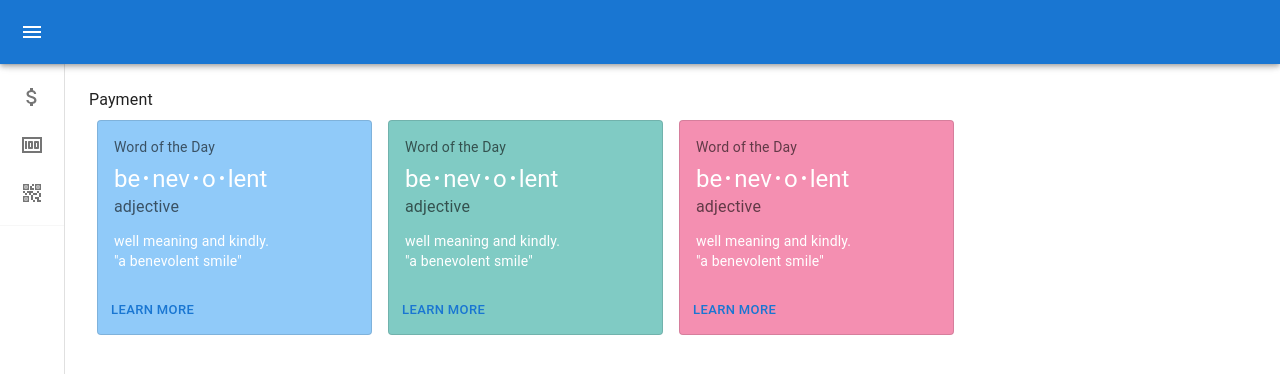
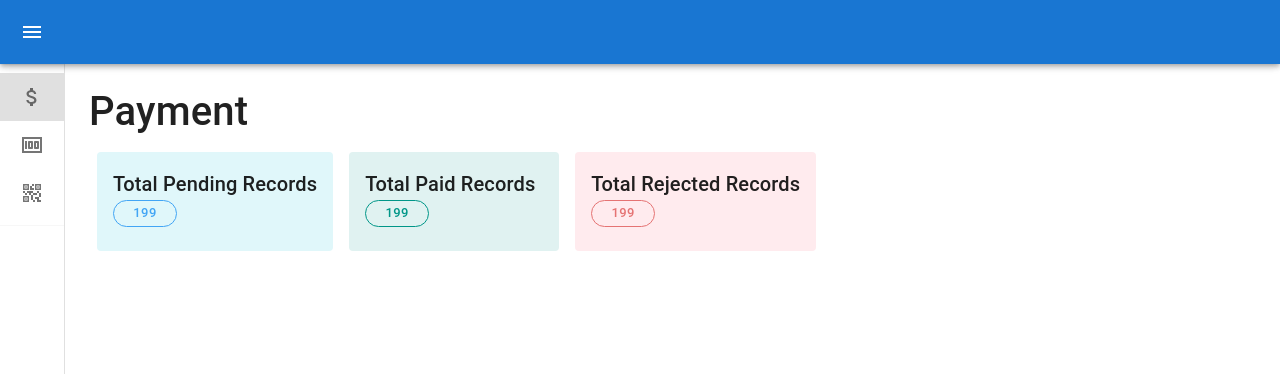
Before and after one commit to ibaddKhan/procom, a React (Vite) app in the folder reactApp/: page /customer in a window 1280 px wide. Shown: the top 374 px of the page. Built offline with nearby package versions, Linux system fonts and the light colour scheme.

Commit message:
sidebar highlight added

```diff
--- a/reactApp/src/components/customers/Navbar.jsx
+++ b/reactApp/src/components/customers/Navbar.jsx
@@ -20,7 +20,7 @@ import AttachMoneyIcon from "@mui/icons-material/AttachMoney";
 import MoneyIcon from "@mui/icons-material/Money";
 import QrCode2Icon from "@mui/icons-material/QrCode2";
 import AccessibilityIcon from '@mui/icons-material/Accessibility';
-import { Outlet, useNavigate } from "react-router-dom";
+import { Outlet, useNavigate, useLocation } from "react-router-dom";
 
 const drawerWidth = 240;
 
@@ -89,36 +89,35 @@ const Drawer = styled(MuiDrawer, {
 }));
 
 const DrawerContent = () => {
-  const theme = useTheme();
   const navigate = useNavigate();
+  const location = useLocation();
 
-  const handleClick = (text) => {
-    console.log(`Clicked on ${text}`);
-    switch (text) {
-      case "Payments":
-        navigate("payment");
-        break;
-      case "Instant Payments":
-        navigate("instantpayment");
-        break;
-      case "QR Scan":
-        navigate("qrscan");
-        break;
-      default:
-        break;
-    }
+  const menuItems = [
+    { text: "Payments", icon: <AttachMoneyIcon />, route: "customer" },
+    { text: "Instant Payments", icon: <MoneyIcon />, route: "customer/instantpayment" },
+    { text: "QR Scan", icon: <QrCode2Icon />, route: "customer/qrscan" },
+  ];
+
+  const isActiveRoute = (route) => {
+    const formattedRoute = route.startsWith('/') ? route.substring(1) : route;
+    return location.pathname === `/${formattedRoute}`;
+  };
+
+  const handleClick = (route) => {
+    navigate(`/${route}`);
   };
 
   return (
     <List>
-      {["Payments", "Instant Payments", "QR Scan"].map((text, index) => (
-        <ListItem key={text} disablePadding sx={{ display: "block" }}>
+      {menuItems.map((item, index) => (
+        <ListItem key={item.text} disablePadding sx={{ display: "block" }}>
           <ListItemButton
-            onClick={() => handleClick(text)}
+            onClick={() => handleClick(item.route)}
             sx={{
               minHeight: 48,
               justifyContent: (theme) => (open ? "initial" : "center"),
               px: 2.5,
+              backgroundColor: isActiveRoute(item.route) ? "#e0e0e0" : "transparent",
             }}
           >
             <ListItemIcon
@@ -128,16 +127,10 @@ const DrawerContent = () => {
                 justifyContent: "center",
               }}
             >
-              {index === 0 ? (
-                <AttachMoneyIcon />
-              ) : index === 2 ? (
-                <QrCode2Icon />
-              ) : (
-                <MoneyIcon />
-              )}
+              {item.icon}
             </ListItemIcon>
             <ListItemText
-              primary={text}
+              primary={item.text}
               sx={{ opacity: (theme) => (open ? 1 : 0) }}
             />
           </ListItemButton>
--- a/reactApp/src/components/customers/paymentCard.jsx
+++ b/reactApp/src/components/customers/paymentCard.jsx
@@ -1,7 +1,6 @@
 import * as React from 'react';
 import Box from '@mui/material/Box';
 import Card from '@mui/material/Card';
-import CardActions from '@mui/material/CardActions';
 import CardContent from '@mui/material/CardContent';
 import Button from '@mui/material/Button';
 import Typography from '@mui/material/Typography';
@@ -15,35 +14,27 @@ const bull = (
     </Box>
 );
 
-const card = (
-    <React.Fragment>
-        <CardContent>
-            <Typography sx={{ fontSize: 14 }} color="text.secondary" gutterBottom>
-                Word of the Day
-            </Typography>
-            <Typography variant="h5" component="div">
-                be{bull}nev{bull}o{bull}lent
-            </Typography>
-            <Typography sx={{ mb: 1.5 }} color="text.secondary">
-                adjective
-            </Typography>
-            <Typography variant="body2">
-                well meaning and kindly.
-                <br />
-                {'"a benevolent smile"'}
-            </Typography>
-        </CardContent>
-        <CardActions>
-            <Button size="small">Learn More</Button>
-        </CardActions>
-    </React.Fragment>
-);
+export default function PaymentCard({ color, data, recordsVal, buttonValColor }) {
+    return (
+        <Box sx={{ minWidth: 210 }}>
+            <Card style={{ backgroundColor: color }} variant="none">
+                <React.Fragment>
+                    <CardContent>
+                        <Typography variant="h6" component="div">
+                            {data}
+                        </Typography>
 
-export default function PaymentCard({ color }) {
-    return (
-        <Box sx={{ minWidth: 275 }}>
-            <Card style={{ backgroundColor: color, color: '#fff' }} variant="outlined" >
-                {card}
+                        <Button
+                            style={{ color: buttonValColor }}
+                            variant="outlined"
+                            size="small"
+                            sx={{ borderRadius: '20px', padding: '1px', borderColor: buttonValColor }}
+                        >
+                            {recordsVal}
+                        </Button>
+
+                    </CardContent>
+                </React.Fragment>
             </Card>
         </Box>
     );
--- a/reactApp/src/screens/customer/payments/Payment.jsx
+++ b/reactApp/src/screens/customer/payments/Payment.jsx
@@ -4,17 +4,23 @@ import PaymentCard from '../../../components/customers/paymentCard'
 const Payment = () => {
   return (
     <>
-      <div>Payment</div>
-      <div className="d-flex flex-row mb-3">
+      <h1 className='font-weight-bold'>Payment</h1>
+      <div className="d-flex flex-wrap mb-3">
         <div className="p-2">
-          <PaymentCard color="#90caf9" />
+          <PaymentCard buttonValColor="#42a5f5
+" recordsVal="199" data="Total Pending Records" color="#e0f7fa" />
         </div>
         <div className="p-2 ">
-          <PaymentCard color="#80cbc4
+          <PaymentCard buttonValColor="#009688
+" recordsVal="199" data="Total Paid Records" color="#e0f2f1
+
 " />
         </div>
         <div className="p-2">
-          <PaymentCard color="#f48fb1" />
+          <PaymentCard buttonValColor="#e57373
+
+" recordsVal="199" data="Total Rejected Records" color="#ffebee
+" />
         </div>
       </div>
     </>
```
